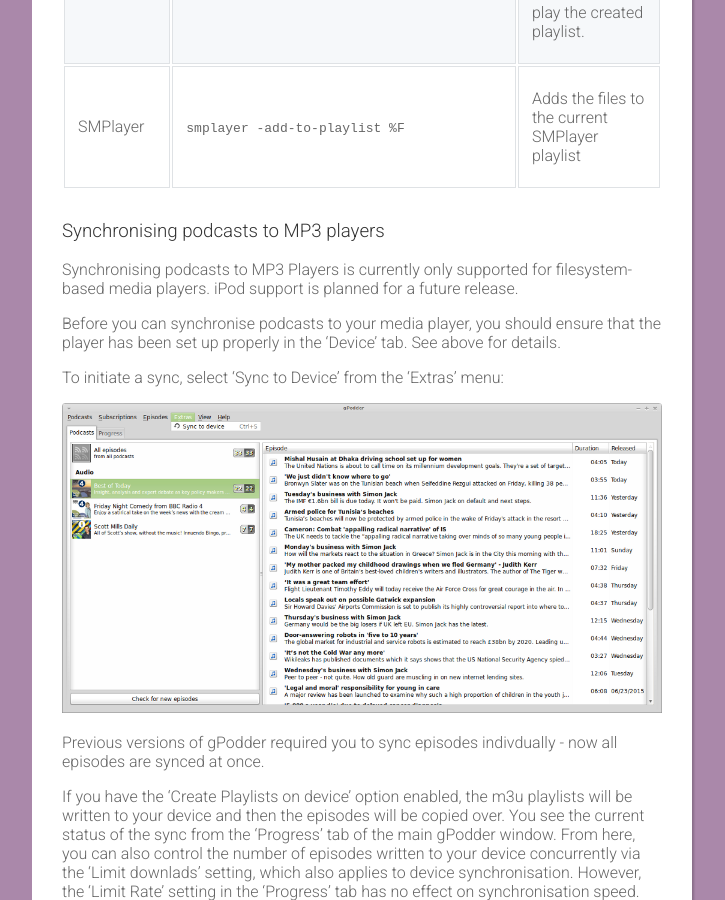
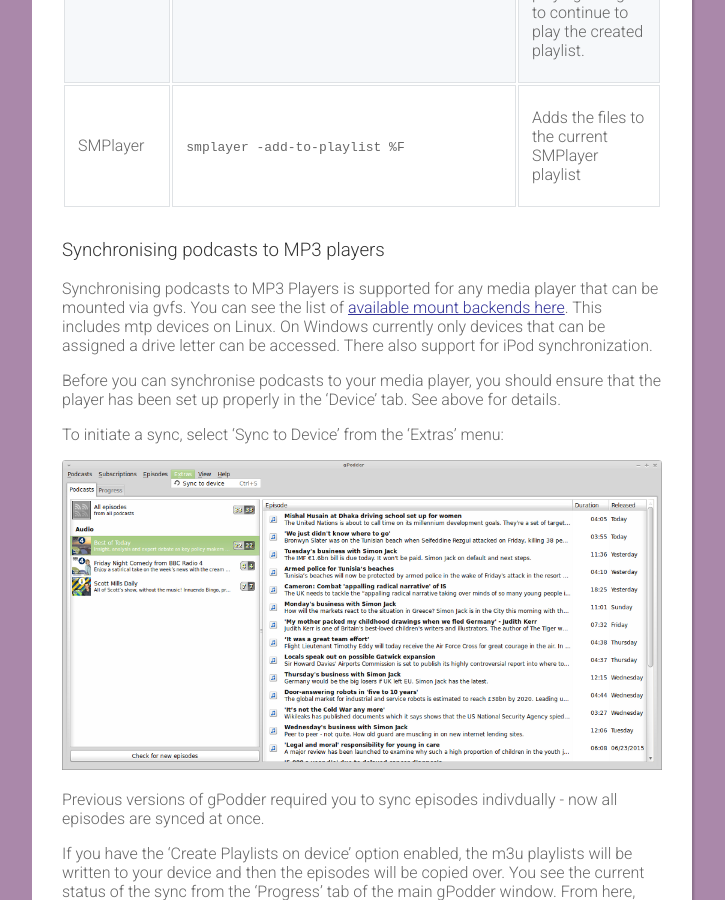
Before and after one commit to gpodder/gpodder.github.io, a Jekyll site: the page built from docs/user-manual.md, in a window 1280 px wide and 900 px high, scrolled down 6988 px. Shown: the whole window, without its empty margins (278-1003 px from the left). Built offline with Jekyll 4.4.1, drawn with Linux system fonts in a browser that asks for light colours; our own code applies the rules of GitHub Pages for plain Markdown files; some of the changed text lies outside the part shown.

Commit message:
document changes in PR#1054

```diff
--- a/docs/user-manual.md
+++ b/docs/user-manual.md
@@ -223,7 +223,8 @@
 
 ### Synchronising podcasts to MP3 players
 
-Synchronising podcasts to MP3 Players is currently only supported for filesystem-based media players. iPod support is planned for a future release.
+Synchronising podcasts to MP3 Players is supported for any media player that can be mounted via gvfs.
+You can see the list of [available mount backends here](https://en.wikipedia.org/wiki/GVfs). This includes mtp devices on Linux. On Windows currently only devices that can be assigned a drive letter can be accessed. There also support for iPod synchronization.
 
 Before you can synchronise podcasts to your media player, you should ensure that the player has been set up properly in the 'Device' tab. See above for details.
 
@@ -254,6 +255,13 @@
 Any episodes that you choose not to delete will not be deleted on from gPodder, but will not be restored to your player. In order to sync them back to your player, you will then need to disable this feature from Devices Preferences and those episodes will be copied back at the next synch.
 
 If 'Remove episodes deleted on device from gPodder' is not enabled, any episodes deleted from the device will be copied back over during the next sync. You will instead have to manually delete episodes from within gPodder itself.
+
+#### Removing episodes when deleted from gPodder
+
+If your media player does not support playlists or deleting tracks then you can choose to delete
+tracks that have been removed from gPodder from the player when a synchronization is performed. To
+enable this check the 'Remove episodes deleted in gPodder from device' checkbox in the Device
+Preferences dialog.
 
 #### Custom file names
 
```
